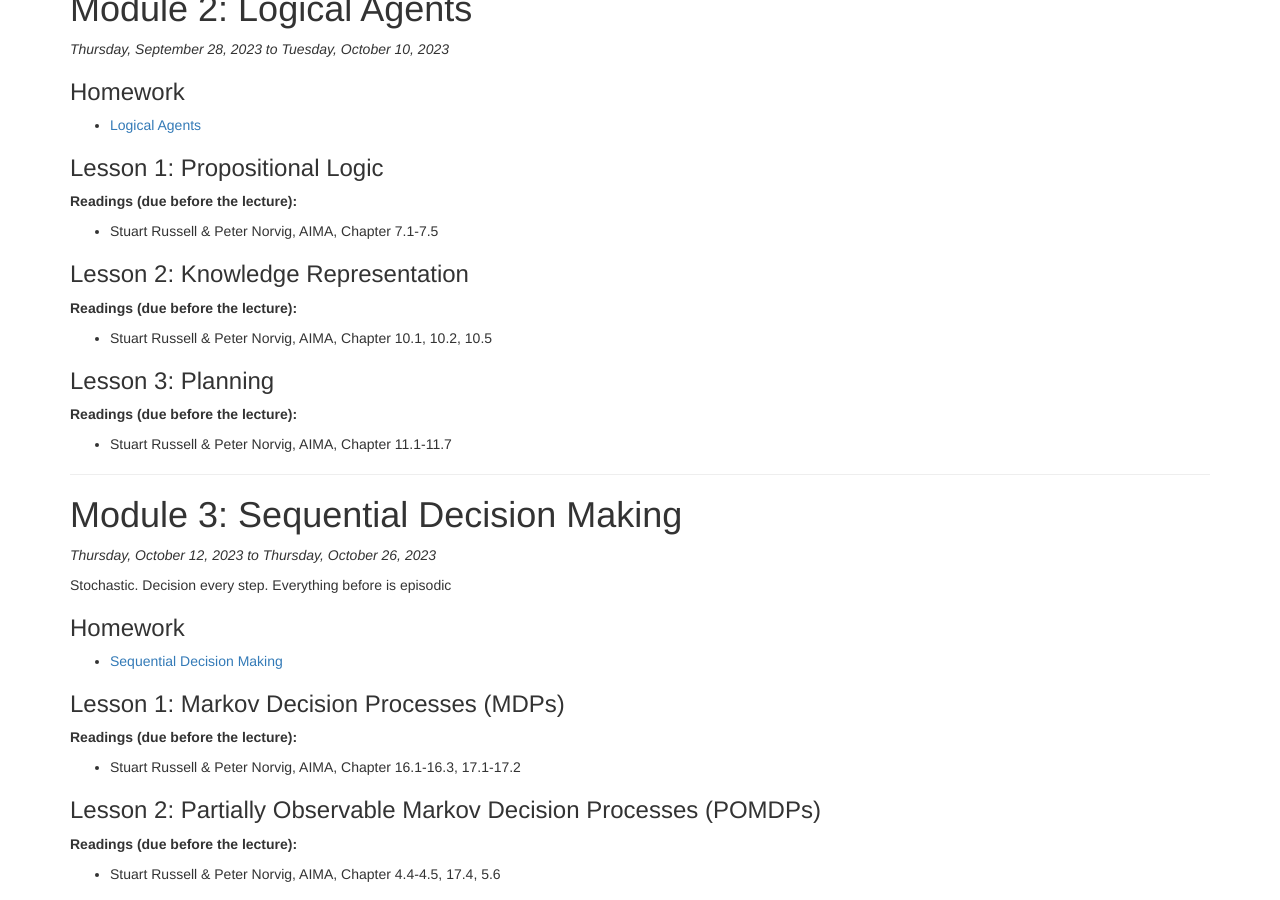
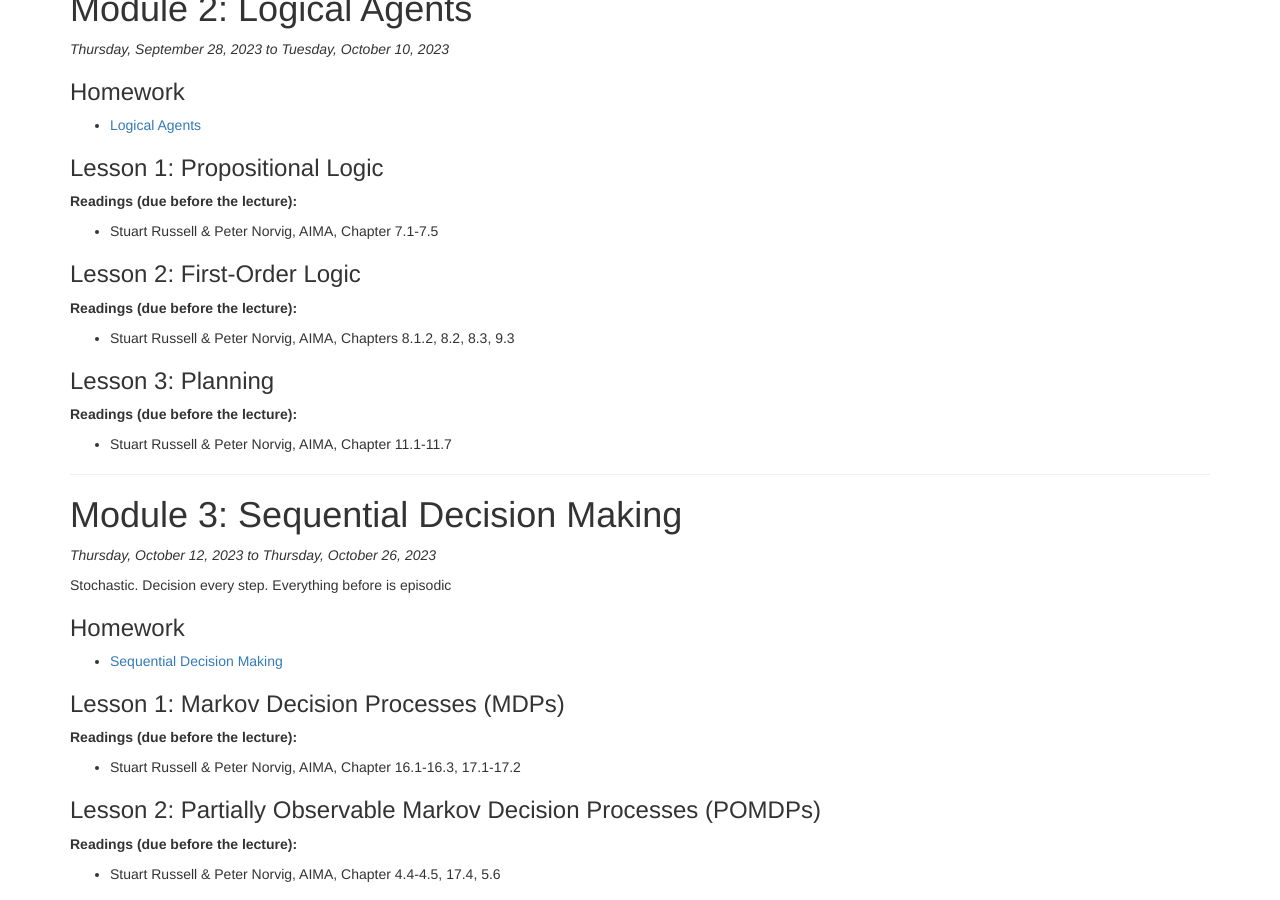
Before and after one commit to lara-martin/Principles-of-AI, a Jekyll site: the page built from modules.md, in a window 1280 px wide and 900 px high, scrolled down 1088 px. Built offline with Jekyll 4.4.1, drawn with Linux system fonts in a browser that asks for light colours; nearby versions of some CDN libraries; a script that is not in the unit is left out.

Commit message:
updated readings

```diff
--- a/_data/modules.yaml
+++ b/_data/modules.yaml
@@ -131,7 +131,7 @@
           url:
           title: AIMA, Chapter 7.1-7.5
     -
-      title: Knowledge Representation
+      title: First-Order Logic
       video:
       length:
       slides:
@@ -139,7 +139,7 @@
         -
           authors: Stuart Russell & Peter Norvig
           url:
-          title: AIMA, Chapter 10.1, 10.2, 10.5
+          title: AIMA, Chapters 8.1.2, 8.2, 8.3, 9.3
     -
       title: Planning
       video:
```
